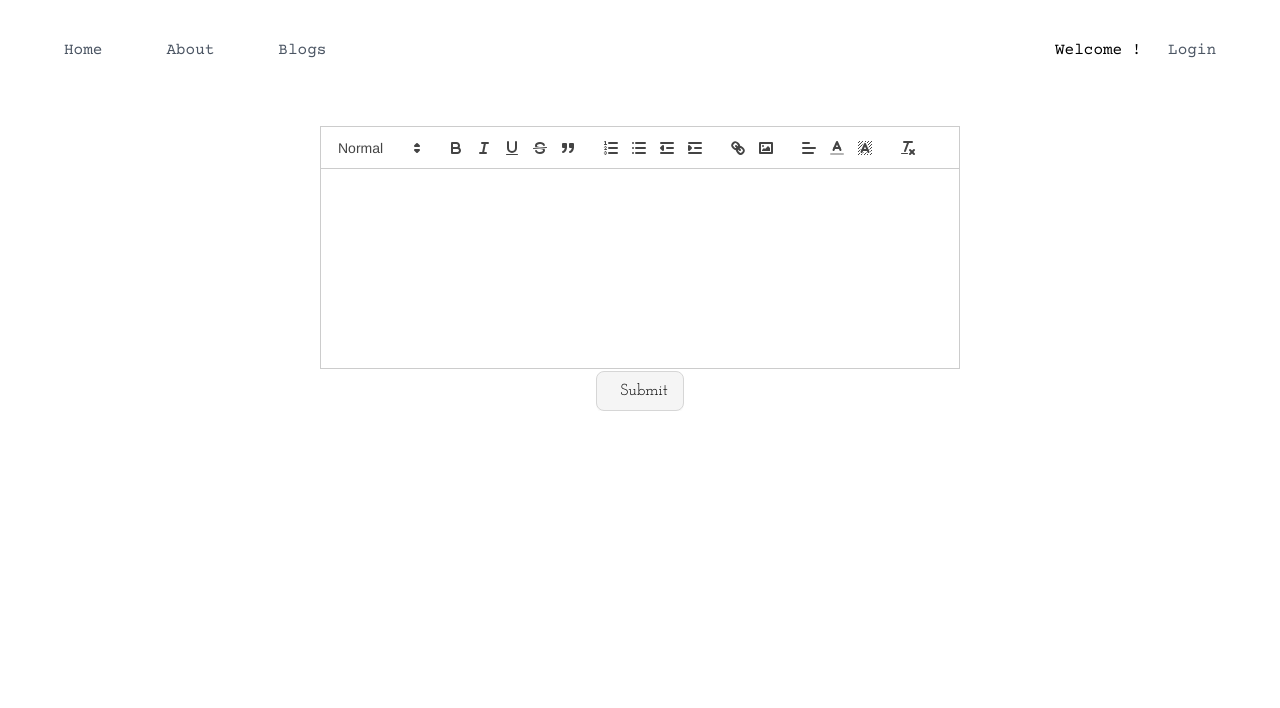
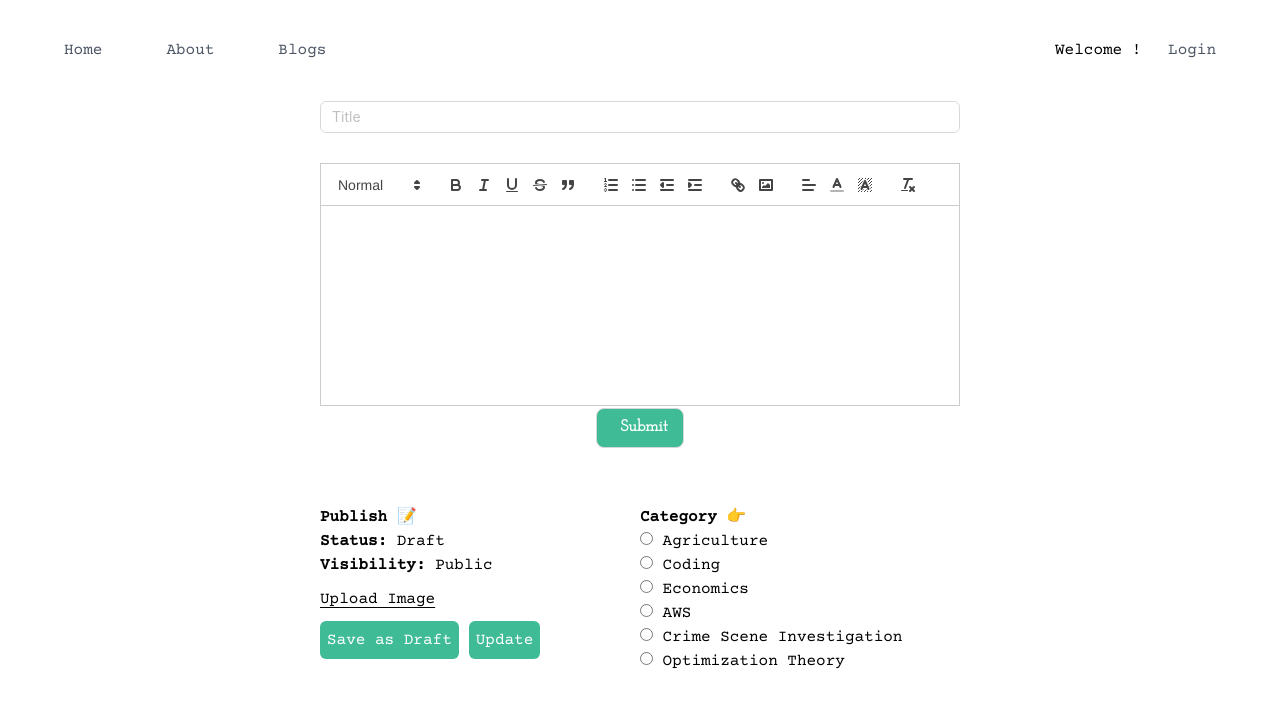
Before and after one commit to ArriannePandaraoan/archive-v1, a React (Create React App) app: page /create-content in a window 1280 px wide. Shown: the top 708 px of the page. Built offline with nearby package versions, Linux system fonts and the light colour scheme.

Commit message:
Updated text editor

```diff
--- a/src/components/BlogPage/BlogPage.js
+++ b/src/components/BlogPage/BlogPage.js
@@ -1,4 +1,4 @@
-import React, { useEffect, useState } from "react";
+import React from "react";
 // import "antd/dist/antd.css";
 import styled from "styled-components";
 import Menu from "../Menu";
@@ -26,23 +26,35 @@ const StyledButtonIcon = styled.div`
   justify-content: center;
 `;
 
+const StyledContainerImg = styled.div`
+  overflow: hidden !important;
+  display: flex;
+  flex-direction: column;
+  justify-content: center;
+`;
+
 const Component = () => {
   return (
     <>
       <Menu />
 
       <StyledBg>
-        <img
-          src={Pic}
-          alt="pic"
-          className="rounded-[10px] bg-cover w-[300px] h-[300px] mt-[40px] mr-[50px]"
-        />
-
+        <StyledContainerImg>
+          <img
+            src={Pic}
+            alt="pic"
+            className="rounded-[10px] bg-cover w-[300px] h-[300px] mt-[40px] mr-[50px]"
+          />
+        </StyledContainerImg>
         <StyledContainer>
-          <p className="mt-[40px] font-semibold border-b-4 border-yellow-400 w-[max-content]">
+          <p className="mt-[40px] font-semibold border-b-4 border-yellow-400 w-[max-content] ">
             Title Blog
           </p>
-          <p className="mt-[40px] w-[500px] leading-loose text-justify">
+
+          <p className="mt-[20px] w-[500px] leading-loose text-justify text-[10px]">
+            <b>Author:</b> Arrianne <br /> <b>Updated:</b> June 4, 2023
+          </p>
+          <p className="mt-[40px] w-[500px] leading-loose text-justify text-[12px]">
             Some text
           </p>
         </StyledContainer>
--- a/src/components/CategoryHomepage/CategoryHomepage/CategoryHomepage.js
+++ b/src/components/CategoryHomepage/CategoryHomepage/CategoryHomepage.js
@@ -13,7 +13,7 @@ const StyledButtonIcon = styled.div`
 const Component = ({ category }) => {
   return (
     <>
-      <p className="text-[25px] pt-[30px] border-b-4 border-yellow-400 text-gray-700">
+      <p className="text-[18px] pt-[30px] border-b-4 border-yellow-400 text-gray-700">
         {category}
       </p>
     </>
--- a/src/components/CreateContent/CreateContent.js
+++ b/src/components/CreateContent/CreateContent.js
@@ -4,15 +4,23 @@ import styled from "styled-components";
 import Menu from "../../components/Menu";
 import ReactQuill from "react-quill";
 import "react-quill/dist/quill.snow.css";
-import { Button, Form } from "antd";
+import { Button, Form, Input } from "antd";
 import axios from "axios";
 
 const StyledBg = styled.div`
   display: flex;
   flex-direction: column;
   border-radius: 10px;
-  justify-content: center;
-  margin-top: 5%;
+  margin-top: 3%;
+  width: 50%;
+  margin-left: auto;
+  margin-right: auto;
+`;
+
+const StyledBgRow = styled.div`
+  display: flex;
+  flex-direction: row;
+  margin-top: 3%;
   width: 50%;
   margin-left: auto;
   margin-right: auto;
@@ -99,6 +107,7 @@ const Component = () => {
       <Menu />
 
       <StyledBg>
+        <Input className="mb-[30px]" type="text" placeholder="Title"></Input>
         <ReactQuill
           style={{ height: "200px" }}
           theme="snow"
@@ -107,13 +116,14 @@ const Component = () => {
           //   value={value}
           onChange={onEditorChange}
         />
+
         <StyledButton>
           <StyledContainer>
             <Form onSubmit={onSubmit}>
               <Button
                 className="buttonCategory"
                 style={{
-                  backgroundColor: "#F5F5F5",
+                  backgroundColor: "#3fbc96",
                   color: "black",
                   border: "1px solid #D6D6D6",
                   width: "max-content",
@@ -121,12 +131,100 @@ const Component = () => {
                 size="large"
               >
                 {" "}
-                <span className="">Submit</span>
+                <span className="text-[white] font-semibold">Submit</span>
               </Button>
             </Form>
           </StyledContainer>
         </StyledButton>
       </StyledBg>
+
+      <StyledBgRow>
+        <StyledBg>
+          <div className="">
+            <h1>
+              <b>Publish 📝</b>
+            </h1>{" "}
+            <div>
+              <b>Status:</b> Draft
+            </div>
+            <div className="mb-[10px]">
+              <b>Visibility:</b> Public
+            </div>
+            <input className="hidden" type="file" name="" id="file" />
+            <label
+              className="cursor-pointer underline underline-offset-4"
+              htmlFor="file"
+            >
+              Upload Image
+            </label>
+            <div className="mt-[10px]">
+              <span className="mt-[10px] mr-[10px]">
+                <button className="max-w-max cursor-pointer bg-[#3fbc96] text-[white] p-[7px] rounded-[6px]">
+                  Save as Draft
+                </button>
+              </span>
+              <span className="mt-[10px]">
+                <button className="max-w-max cursor-pointer bg-[#3fbc96] text-[white] p-[7px] rounded-[6px]">
+                  Update
+                </button>
+              </span>
+            </div>
+          </div>
+        </StyledBg>
+
+        <StyledBg>
+          <h1>
+            <b>Category 👉</b>
+          </h1>{" "}
+          <div>
+            <input
+              type="radio"
+              name="category"
+              value="Agriculture"
+              id="Agriculture"
+            />
+            <label htmlFor="Agriculture"> Agriculture</label>
+          </div>
+          <div>
+            <input type="radio" name="category" value="Coding" id="Coding" />
+            <label htmlFor="Coding"> Coding</label>
+          </div>
+          <div>
+            <input
+              type="radio"
+              name="category"
+              value="Economics"
+              id="Economics"
+            />
+            <label htmlFor="Economics"> Economics</label>
+          </div>
+          <div>
+            <input type="radio" name="category" value="AWS" id="AWS" />
+            <label htmlFor="AWS"> AWS</label>
+          </div>
+          <div>
+            <input
+              type="radio"
+              name="category"
+              value="Crime Scene Investigation"
+              id="Crime Scene Investigation"
+            />
+            <label htmlFor="Crime Scene Investigation">
+              {" "}
+              Crime Scene Investigation
+            </label>
+          </div>
+          <div>
+            <input
+              type="radio"
+              name="category"
+              value="Optimization Theory"
+              id="Optimization Theory"
+            />
+            <label htmlFor="Optimization Theory"> Optimization Theory</label>
+          </div>
+        </StyledBg>
+      </StyledBgRow>
     </>
   );
 };
```
